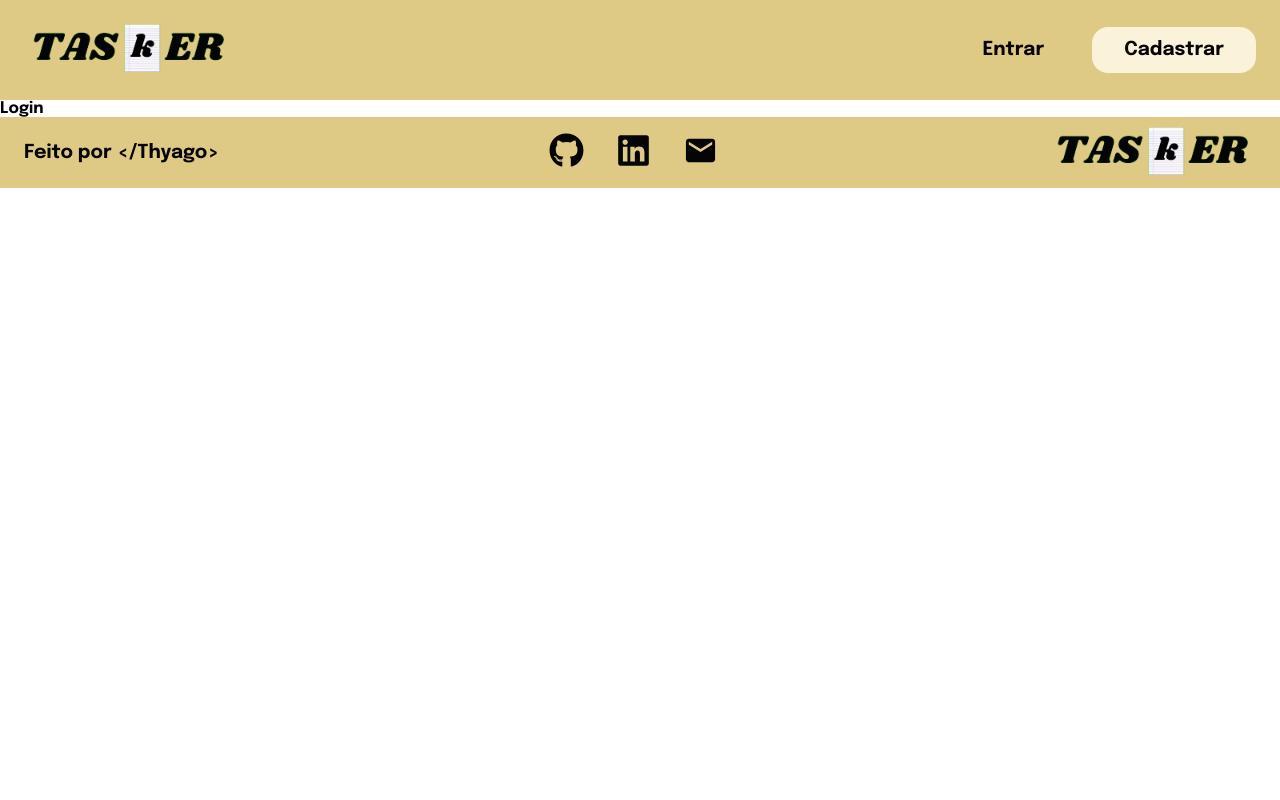
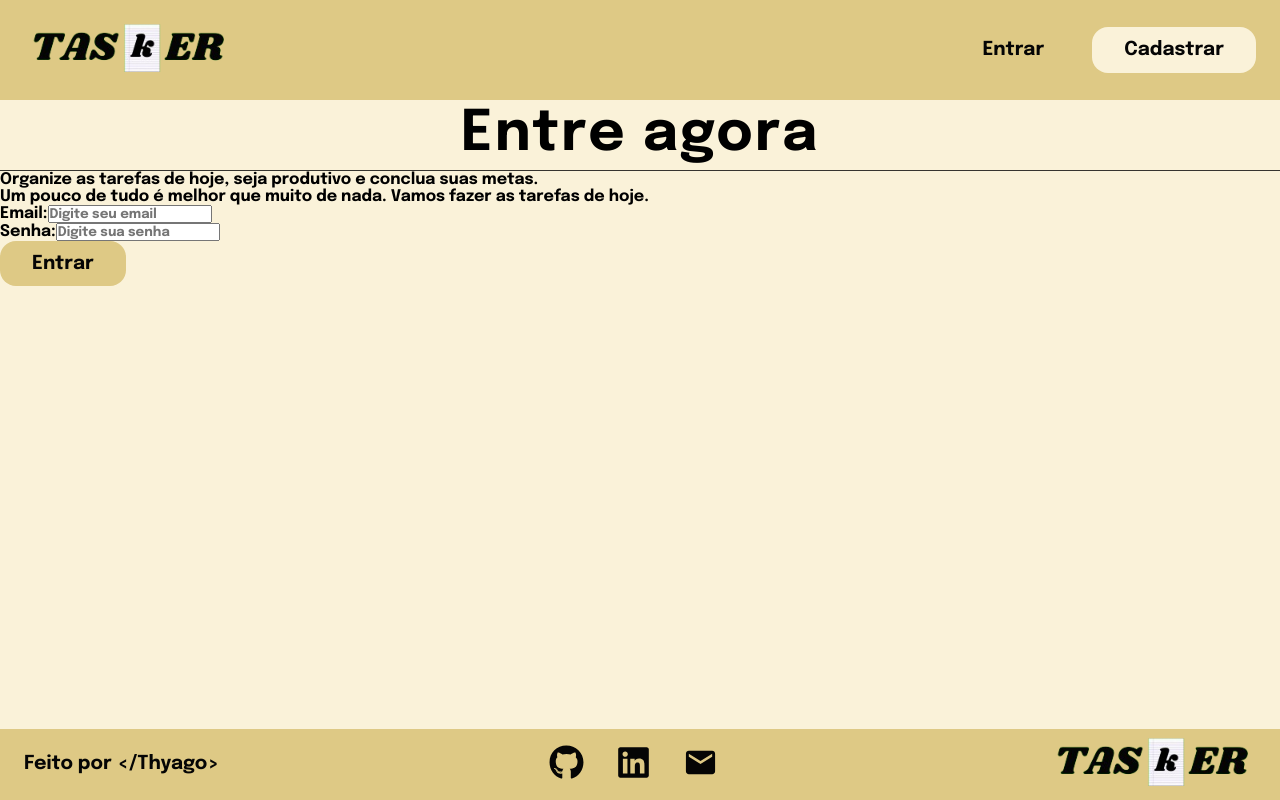
Before and after one commit to Thyago-ES/Tasker, a React (Vite) app: page /entrar in a window 1280 px wide. Built offline with nearby package versions, Linux system fonts and the light colour scheme.

Commit message:
feat: add page structure

```diff
--- a/src/pages/Login/index.tsx
+++ b/src/pages/Login/index.tsx
@@ -1,3 +1,41 @@
+import { FormButton } from "../../components/FormButton";
+import { Title } from "../../components/Title";
+
 export function Login() {
-	return <div>Login</div>;
+	return (
+		<main>
+			<div>
+				<header>
+					<Title text="Entre agora" />
+
+					<p>
+						Organize as tarefas de hoje, seja produtivo e conclua suas metas.
+					</p>
+					<p>
+						Um pouco de tudo é melhor que muito de nada. Vamos fazer as tarefas
+						de hoje.
+					</p>
+				</header>
+
+				<section>
+					<form>
+						<div>
+							<label htmlFor="email">Email:</label>
+							<input type="email" id="email" placeholder="Digite seu email" />
+						</div>
+						<div>
+							<label htmlFor="password">Senha:</label>
+							<input
+								type="password"
+								id="password"
+								placeholder="Digite sua senha"
+							/>
+						</div>
+
+						<FormButton>Entrar</FormButton>
+					</form>
+				</section>
+			</div>
+		</main>
+	);
 }
```
